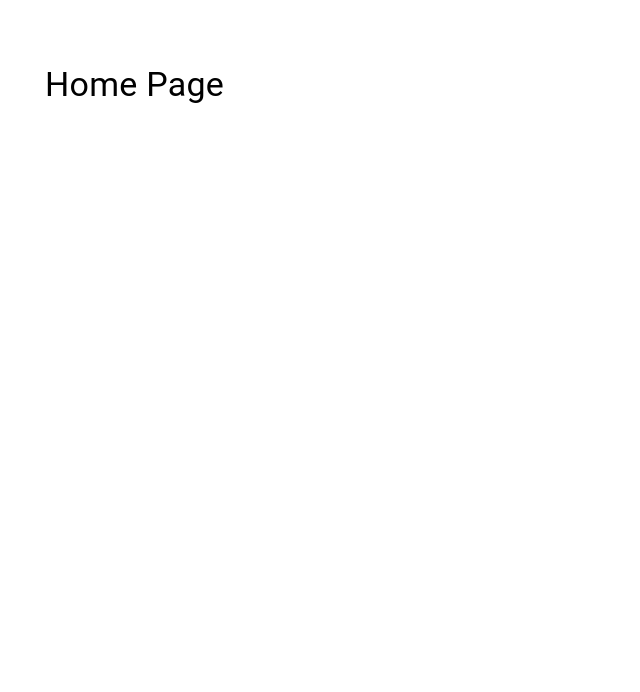
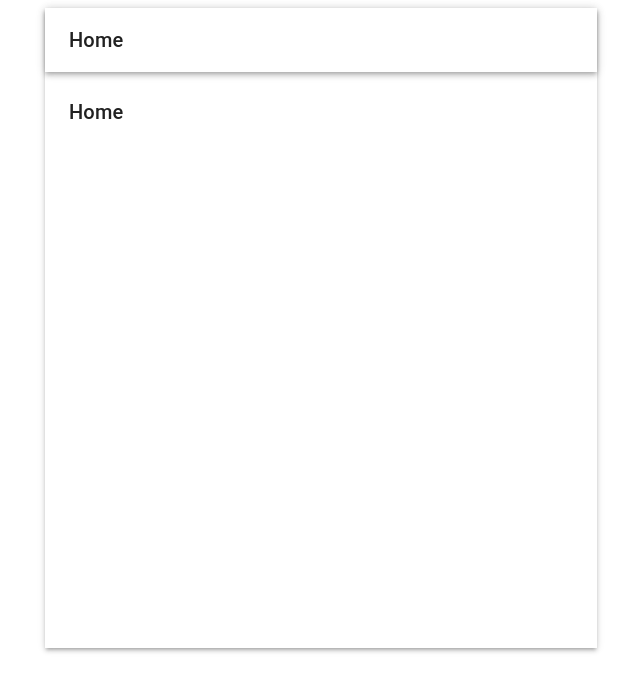
Before and after one commit to ntlyaraujo/assignment-web-application, a React (Create React App) app: page / in a window 1280 px wide. Shown: the top 692 px of the page, without its empty margins (319-959 px from the left). Built offline with nearby package versions, Linux system fonts and the light colour scheme.

Commit message:
Container app implemented - A default container for pages

```diff
--- /dev/null
+++ b/src/components/ContainerApp/index.tsx
@@ -0,0 +1,27 @@
+import React, { FunctionComponent } from "react";
+import Paper from "@material-ui/core/Paper";
+import AppBar from "@material-ui/core/AppBar";
+import { Grid, Toolbar, Typography } from "@material-ui/core";
+import './style.css'
+interface ContainerAppProps {
+  page: string;
+}
+const ContainerApp: FunctionComponent<ContainerAppProps> = ({
+  page,
+  children,
+}) => (
+  <Paper elevation={3} square className='main_container'>
+    <AppBar position="static" color="inherit">
+      <Toolbar>
+        <Typography variant="h6">{page}</Typography>
+      </Toolbar>
+    </AppBar>
+    <Grid container spacing={3} className='content'>
+        <Grid item xs={12}>
+          {children}
+        </Grid>
+      </Grid>
+  </Paper>
+);
+
+export default ContainerApp;
--- /dev/null
+++ b/src/components/ContainerApp/style.css
@@ -0,0 +1,6 @@
+.main_container{
+    height: 80vh;
+}
+.content{
+    padding: 24px;
+}
--- a/src/pages/homepage/index.tsx
+++ b/src/pages/homepage/index.tsx
@@ -1,16 +1,14 @@
 import React from 'react';
 import Container from '@material-ui/core/Container';
-import Typography from '@material-ui/core/Typography';
-import Box from '@material-ui/core/Box';
+import ContainerApp from '../../components/ContainerApp'
+import { Typography } from '@material-ui/core';
 
 const HomePage = () => (
 
     <Container maxWidth="sm">
-      <Box my={8}>
-        <Typography variant="h4" component="h1" gutterBottom>
-          Home Page
-        </Typography>
-      </Box>
+      <ContainerApp page='Home'>
+      <Typography variant="h6" color="inherit" noWrap>Home</Typography>
+      </ContainerApp>
     </Container>
 
 );
--- a/tsconfig.json
+++ b/tsconfig.json
@@ -18,7 +18,8 @@
     "resolveJsonModule": true,
     "isolatedModules": true,
     "noEmit": true,
-    "jsx": "react"},
+    "jsx": "react-jsx"
+  },
   "include": [
     "src"
   ]
```
Also changed, not shown: src/components/TopAppBar/index.tsx (added, +19 -0 lines), 1 other file (tests, documents, lock files or other folders).
